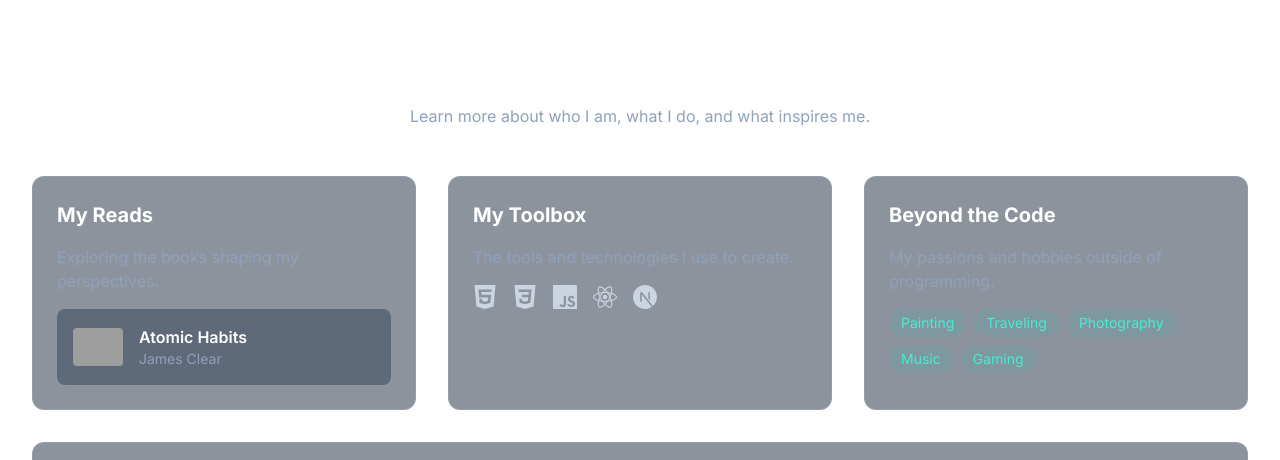
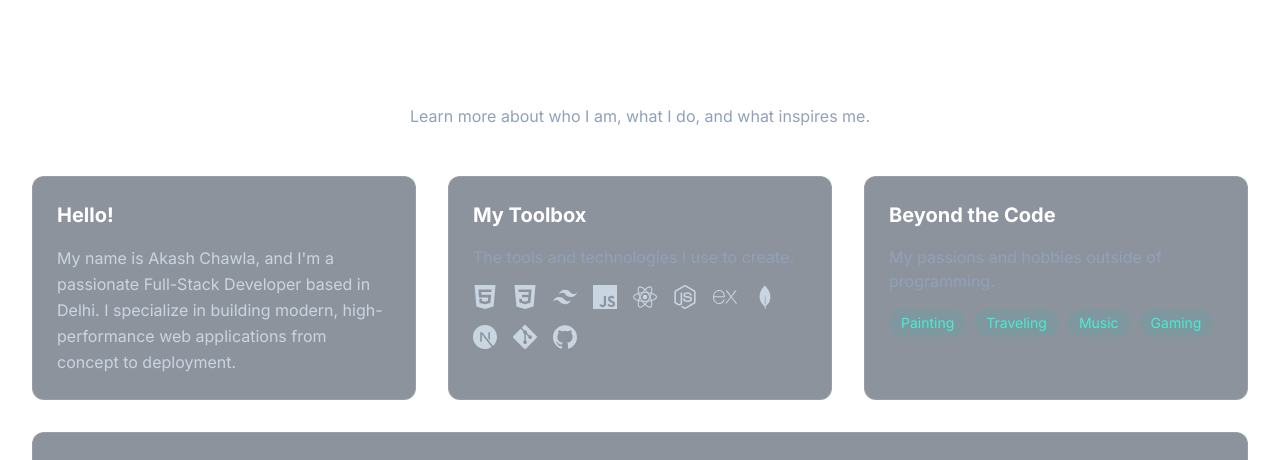
Before and after one commit to MidnightDev024/DevFolio, a Next.js app in the folder frontend/my-portfolio/: page / in a window 1280 px wide. Shown: the part 1706-2166 px from the top of the page. Built offline with nearby package versions, Linux system fonts and the light colour scheme; grey boxes are pictures that could not be loaded.

Commit message:
refactor:  about component

```diff
--- a/frontend/my-portfolio/src/app/components/about.tsx
+++ b/frontend/my-portfolio/src/app/components/about.tsx
@@ -1,5 +1,6 @@
 import Image from 'next/image';
-import { SiJavascript, SiReact, SiNextdotjs, SiCss3, SiHtml5 } from 'react-icons/si';
+// THE FIX IS HERE: Added SiTypescript to the import list
+import { SiJavascript, SiReact, SiNextdotjs, SiNodedotjs, SiMongodb, SiTailwindcss, SiHtml5, SiGithub, SiGit, SiCss3, SiExpress } from 'react-icons/si';
 
 const NewAbout = () => {
   return (
@@ -15,30 +16,31 @@ const NewAbout = () => {
         {/* Main Grid Layout */}
         <div className="grid grid-cols-1 lg:grid-cols-3 gap-8">
 
-          {/* Card 1: My Reads */}
-          <div className="bg-slate-800/50 p-6 rounded-xl border border-white/10">
-            <h3 className="text-xl font-bold text-white mb-4">My Reads</h3>
-            <p className="text-slate-400 mb-4">Exploring the books shaping my perspectives.</p>
-            {/* Example Book */}
-            <div className="bg-slate-700/50 p-4 rounded-lg flex items-center gap-4">
-              <Image src="/atomic-habits.jpg" alt="Atomic Habits book cover" width={50} height={70} className="rounded" />
-              <div>
-                <p className="font-semibold text-white">Atomic Habits</p>
-                <p className="text-sm text-slate-400">James Clear</p>
-              </div>
-            </div>
+          {/* Card 1: Introduction */}
+          <div className="bg-slate-800/50 p-6 rounded-xl border border-white/10 flex flex-col justify-center">
+            <h3 className="text-xl font-bold text-white mb-4">Hello!</h3>
+            <p className="text-slate-300 leading-relaxed">
+              My name is Akash Chawla, and I'm a passionate Full-Stack Developer based in Delhi. I specialize in building modern, high-performance web applications from concept to deployment.
+            </p>
           </div>
 
           {/* Card 2: My Toolbox */}
           <div className="bg-slate-800/50 p-6 rounded-xl border border-white/10">
             <h3 className="text-xl font-bold text-white mb-4">My Toolbox</h3>
             <p className="text-slate-400 mb-4">The tools and technologies I use to create.</p>
-            <div className="flex flex-wrap gap-4">
-              <SiHtml5 size={24} color="#cbd5e1" title="HTML5" />
-              <SiCss3 size={24} color="#cbd5e1" title="CSS3" />
-              <SiJavascript size={24} color="#cbd5e1" title="JavaScript" />
-              <SiReact size={24} color="#cbd5e1" title="React" />
-              <SiNextdotjs size={24} color="#cbd5e1" title="Next.js" />
+            <div className="flex flex-wrap gap-4 text-slate-300">
+              <SiHtml5 size={24} title="HTML5" />
+              <SiCss3 size={24} title="CSS3" />
+              <SiTailwindcss size={24} title="Tailwind CSS" />
+              <SiJavascript size={24} title="JavaScript" />
+              <SiReact size={24} title="React" />
+              <SiNodedotjs size={24} title="Node.js" />
+              <SiExpress size={24} title="Express.js" />
+              <SiMongodb size={24} title="MongoDB" />
+              <SiNextdotjs size={24} title="Next.js" />
+              <SiGit size={24} title="Git" />
+              <SiGithub size={24} title="GitHub" />
+
             </div>
           </div>
 
@@ -47,28 +49,22 @@ const NewAbout = () => {
             <h3 className="text-xl font-bold text-white mb-4">Beyond the Code</h3>
             <p className="text-slate-400 mb-4">My passions and hobbies outside of programming.</p>
             <div className="flex flex-wrap gap-2">
-              {['Painting', 'Traveling', 'Photography', 'Music', 'Gaming'].map(hobby => (
+              {['Painting', 'Traveling', 'Music', 'Gaming'].map(hobby => (
                 <span key={hobby} className="bg-teal-500/10 text-teal-300 text-sm px-3 py-1 rounded-full">{hobby}</span>
               ))}
             </div>
           </div>
 
-          {/* Card 4: Map (Spanning 2 columns on large screens) */}
+          {/* Card 4: Map */}
           <div className="lg:col-span-3 bg-slate-800/50 p-6 rounded-xl border border-white/10 h-80">
-             {/* Paste your iframe code here and add the className */}
-              {/* <iframe
-                src="https://www.google.com/maps/embed?pb=!1m18!1m12!1m3!1d448196.526320295!2d76.81307299667618!3d28.64368463556491!2m3!1f0!2f0!3f0!3m2!1i1024!2i768!4f13.1!3m3!1m2!1s0x390cfd5b347eb62d%3A0x37205b715389640!2sDelhi!5e0!3m2!1sen!2sin!4v1726986812833!5m2!1sen!2sin"
-                className="w-full h-full border-0 rounded-lg"
-                allowFullScreen={true}
-                loading="lazy"
-                referrerPolicy="no-referrer-when-downgrade">
-              </iframe> */}
-              <iframe src="https://www.google.com/maps/embed?pb=!1m18!1m12!1m3!1d448196.5258152316!2d76.76358322284956!3d28.643684747418888!2m3!1f0!2f0!3f0!3m2!1i1024!2i768!4f13.1!3m3!1m2!1s0x390cfd5b347eb62d%3A0x37205b715389640!2sDelhi!5e0!3m2!1sen!2sin!4v1758557196257!5m2!1sen!2sin"
-                className="w-full h-full border-0 rounded-lg"
-                allowFullScreen={true}
-                loading="lazy"
-                referrerPolicy="no-referrer-when-downgrade">
-              </iframe>
+             <iframe
+               title="My Location on Google Maps"
+               src="https://www.google.com/maps/embed?pb=!1m18!1m12!1m3!1d448196.5258152316!2d76.76358322284956!3d28.643684747418888!2m3!1f0!2f0!3f0!3m2!1i1024!2i768!4f13.1!3m3!1m2!1s0x390cfd5b347eb62d%3A0x37205b715389640!2sDelhi!5e0!3m2!1sen!2sin!4v1758734888697!5m2!1sen!2sin"
+               className="w-full h-full border-0 rounded-lg"
+               allowFullScreen={true}
+               loading="lazy"
+               referrerPolicy="no-referrer-when-downgrade">
+             </iframe>
           </div>
 
         </div>
```
